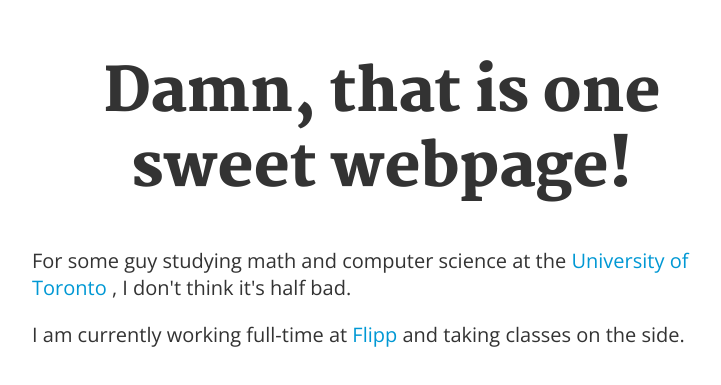
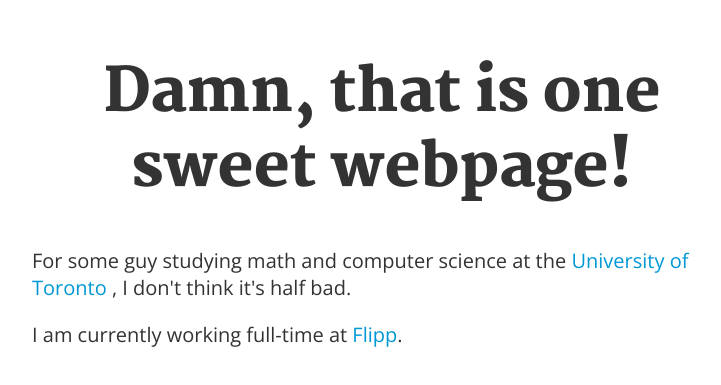
Before and after one commit to kaymanb/another-website, a React (Create React App) app: page / in a window 1280 px wide. Shown: the part 143-528 px from the top of the page, without its empty margins (258-979 px from the left). Built offline with nearby package versions, Linux system fonts and the light colour scheme.

Commit message:
Removed some text

```diff
--- a/src/App.tsx
+++ b/src/App.tsx
@@ -33,8 +33,8 @@ const App = () => (
       I am currently working full-time at{" "}
       <Link href="https://flipp.com/home" target="_blank">
         Flipp
-      </Link>{" "}
-      and taking classes on the side.
+      </Link>
+      .
     </MainWrapper>
   </ThemeProvider>
 );
```
